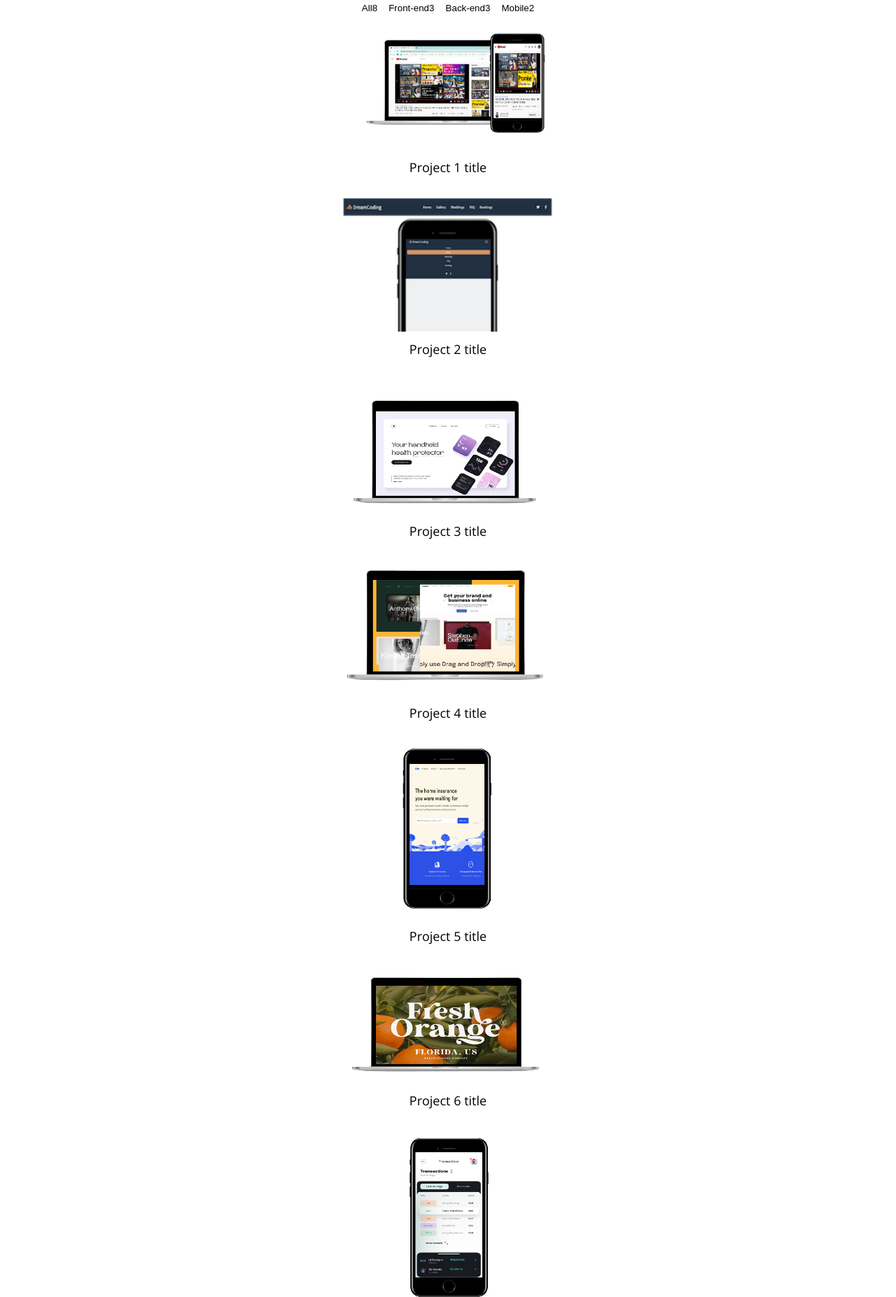
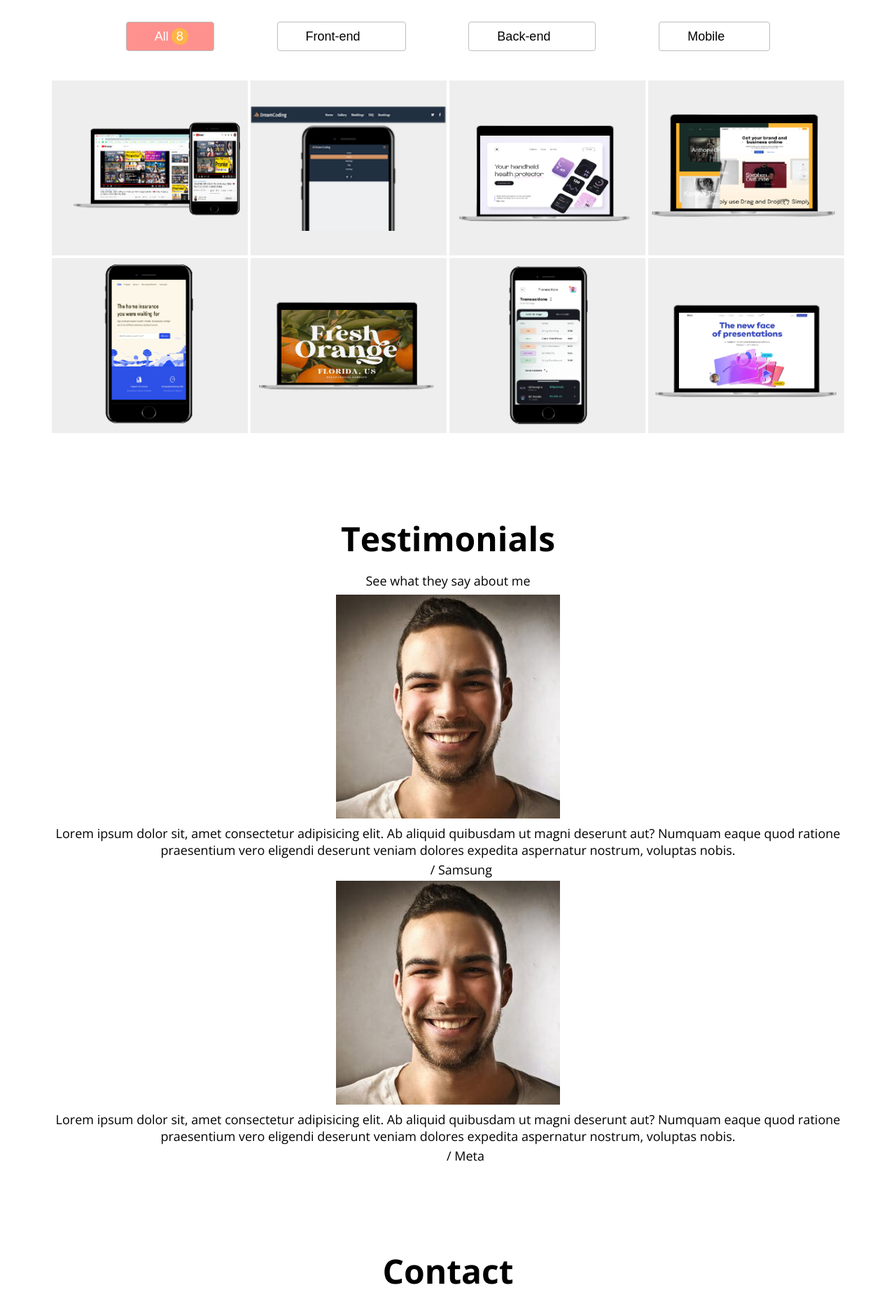
Before and after one commit to OckJuWon0831/ProfileWebsite, a plain HTML site: page index.html in a window 1280 px wide. Shown: the part 2354-4208 px from the top of the page at 70% size. Drawn offline with nearby package versions, Linux system fonts and the light colour scheme.

Commit message:
CSS: Work

```diff
--- a/index.html
+++ b/index.html
@@ -162,7 +162,7 @@
       <h1>My work</h1>
       <h3>Projects</h3>
       <div class="work__categories">
-        <button class="category__btn">
+        <button class="category__btn active">
           All<span class="category__count">8</span>
         </button>
         <button class="category__btn">
@@ -181,56 +181,59 @@
           <img src="images/project1.png" alt="Project1" />
           <div class="project__descripton">
             <h3>Project 1 title</h3>
-            <span>Examplary description for the project 1</span>
+            <span>Examplary description <br />for the project 1</span>
           </div>
         </a>
         <a href="#" class="project" target="blank" data-type="project2">
           <img src="images/project2.png" alt="Project2" />
           <div class="project__descripton">
             <h3>Project 2 title</h3>
-            <span>Examplary description for the project 2</span>
+            <span>Examplary description <br />for the project 2</span>
           </div>
         </a>
         <a href="#" class="project" target="blank" data-type="project3">
           <img src="images/project3.png" alt="Project3" />
           <div class="project__descripton">
             <h3>Project 3 title</h3>
-            <span>Examplary description for the project 1</span>
+            <span>Examplary description <br />for the project 3</span>
           </div>
         </a>
         <a href="#" class="project" target="blank" data-type="project4">
           <img src="images/project4.png" alt="Project4" />
           <div class="project__descripton">
             <h3>Project 4 title</h3>
-            <span>Examplary description for the project 4</span>
+            <span>Examplary description <br />for the project 4</span>
           </div>
         </a>
         <a href="#" class="project" target="blank" data-type="project5">
           <img src="images/project5.png" alt="Project5" />
           <div class="project__descripton">
             <h3>Project 5 title</h3>
-            <span>Examplary description for the project 5</span>
+            <span>Examplary description <br />for the project 5</span>
           </div>
         </a>
         <a href="#" class="project" target="blank" data-type="project6">
           <img src="images/project6.png" alt="Project6" />
           <div class="project__descripton">
             <h3>Project 6 title</h3>
-            <span>Examplary description for the project 6</span>
+            <span>Examplary description <br />for the project 6</span>
           </div>
         </a>
         <a href="#" class="project" target="blank" data-type="project7">
           <img src="images/project7.png" alt="Project7" />
           <div class="project__descripton">
             <h3>Project 7 title</h3>
-            <span>Examplary description for the project 7</span>
+            <span>Examplary description <br />for the project 7</span>
           </div>
         </a>
         <a href="#" class="project" target="blank" data-type="project8">
           <img src="images/project8.png" alt="Project8" />
           <div class="project__descripton">
             <h3>Project 8 title</h3>
-            <span>Examplary description for the project 8</span>
+            <span
+              >Examplary description for <br />
+              project 8</span
+            >
           </div>
         </a>
       </div>
--- a/style.css
+++ b/style.css
@@ -281,3 +281,102 @@ p {
 .tools, .etcs {
     padding: 20px;
 }
+
+/* Work */
+.category__btn {
+    border: 1px solid var(--color-dark-white);
+    border-radius: 4px;
+    font-size: var(--font-regular);
+    padding: 8px 40px;
+}
+
+.work__categories {
+    display: flex;
+    justify-content: space-evenly;
+    margin: 40px;
+}
+
+.category__btn.active,
+.category__btn:hover {
+    background-color: var(--color-pink);
+    color: var(--color-white);
+}
+
+.category__btn.active .category__count,
+.category__btn:hover .category__count {
+    opacity: 1;
+    top: 0;
+}
+
+.category__count {
+    background-color: var(--color-orange);
+    border-radius: 50%;
+    color: var(--color-white);
+    height: 24px;
+    width: 24px;
+    display: inline-block;
+    position: relative;
+    top: -20px;
+    left: 4px;
+    opacity: 0;
+    transition: all var(--animation-duration);
+    line-height: 24px;
+}
+
+.work__projects {
+    display: flex;
+    flex-wrap: wrap;
+    justify-content: center;
+}
+
+.project {
+    position: relative;
+    width: 280px;
+    height: 250px;
+    margin: 2px;
+    background-color: var(--color-light-white);
+    display: flex;
+    justify-content: center;
+    align-items: center;
+}
+
+.project img {
+    max-width: 100%;
+    max-height: 100%;
+}
+
+.project__descripton {
+    position: absolute;
+    background-color: var(--color-black);
+    display: flex;
+    flex-direction: column;
+    justify-content: center;
+    width: 100%;
+    height: 100%;
+    top: 0;
+    left: 0;
+    opacity: 0;
+    transform: translateY(10px);
+    transition: all var(--animation-duration);
+}
+
+.project:hover .project__descripton{
+    transform: translateY(0px);
+    opacity: 0.8;
+}
+
+.project__descripton h3 {
+    color: var(--color-white);
+}
+
+.project__descripton h3::after {
+    content: '';
+    display: block;
+    position: relative;
+    left: 50%;
+    margin-left: -12px;
+    margin-top: 8px;
+    width: 25px;
+    height: 2px;
+    background-color: var(--color-dark-white);
+}
```
